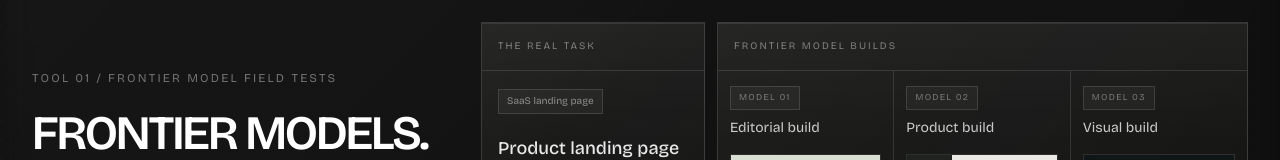
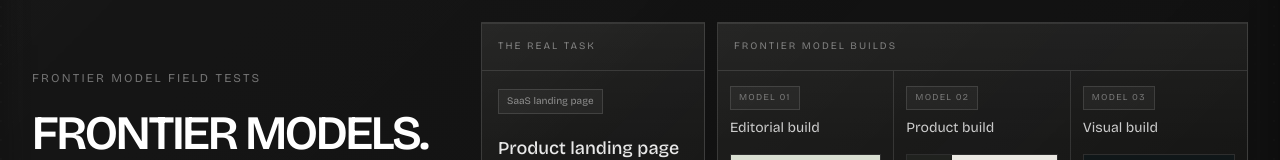
Before and after one commit to MehdiKhoudali/mehdi-portfolio, a Next.js app: page /tools in a window 1280 px wide. Shown: the part 127-287 px from the top of the page. Built offline with nearby package versions, Linux system fonts and the light colour scheme.

Commit message:
Simplify hero eyebrow

```diff
--- a/src/components/coding-benchmarks.tsx
+++ b/src/components/coding-benchmarks.tsx
@@ -239,7 +239,7 @@ export function CodingBenchmarks() {
           <div className="grid gap-12 py-12 sm:py-16 lg:grid-cols-[0.8fr_1.5fr] lg:items-center lg:gap-10 lg:py-20">
             <div className="reveal reveal-delay-1 lg:pr-2">
               <p className="mb-6 text-xs uppercase tracking-[0.18em] text-white/40">
-                Tool 01 / Frontier model field tests
+                Frontier model field tests
               </p>
               <h1 className="max-w-xl text-[2.7rem] leading-[0.96] font-semibold tracking-[-0.045em] text-white sm:text-5xl lg:text-[3rem]">
                 <span className="lg:whitespace-nowrap">FRONTIER MODELS.</span><br />REAL TASKS.
```
